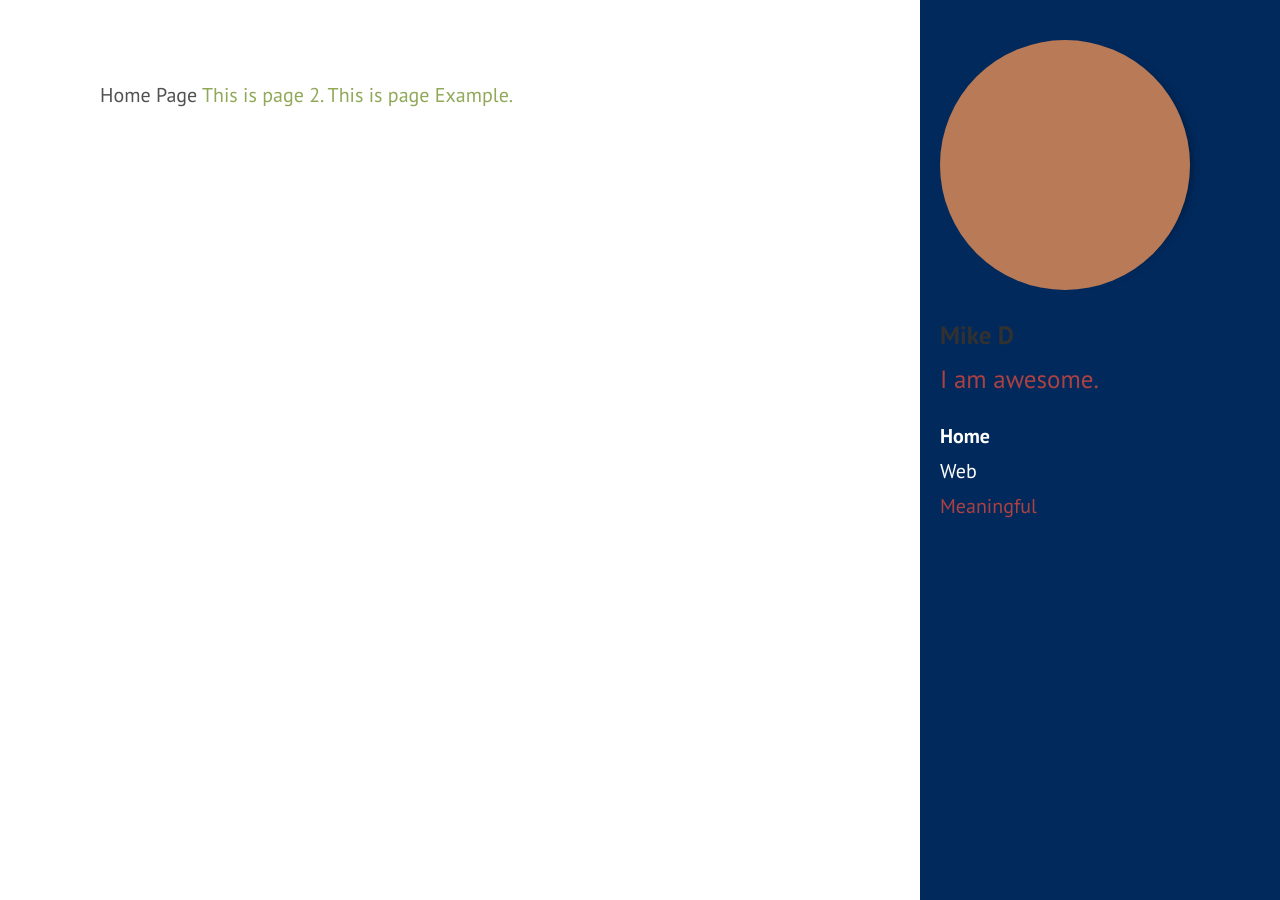
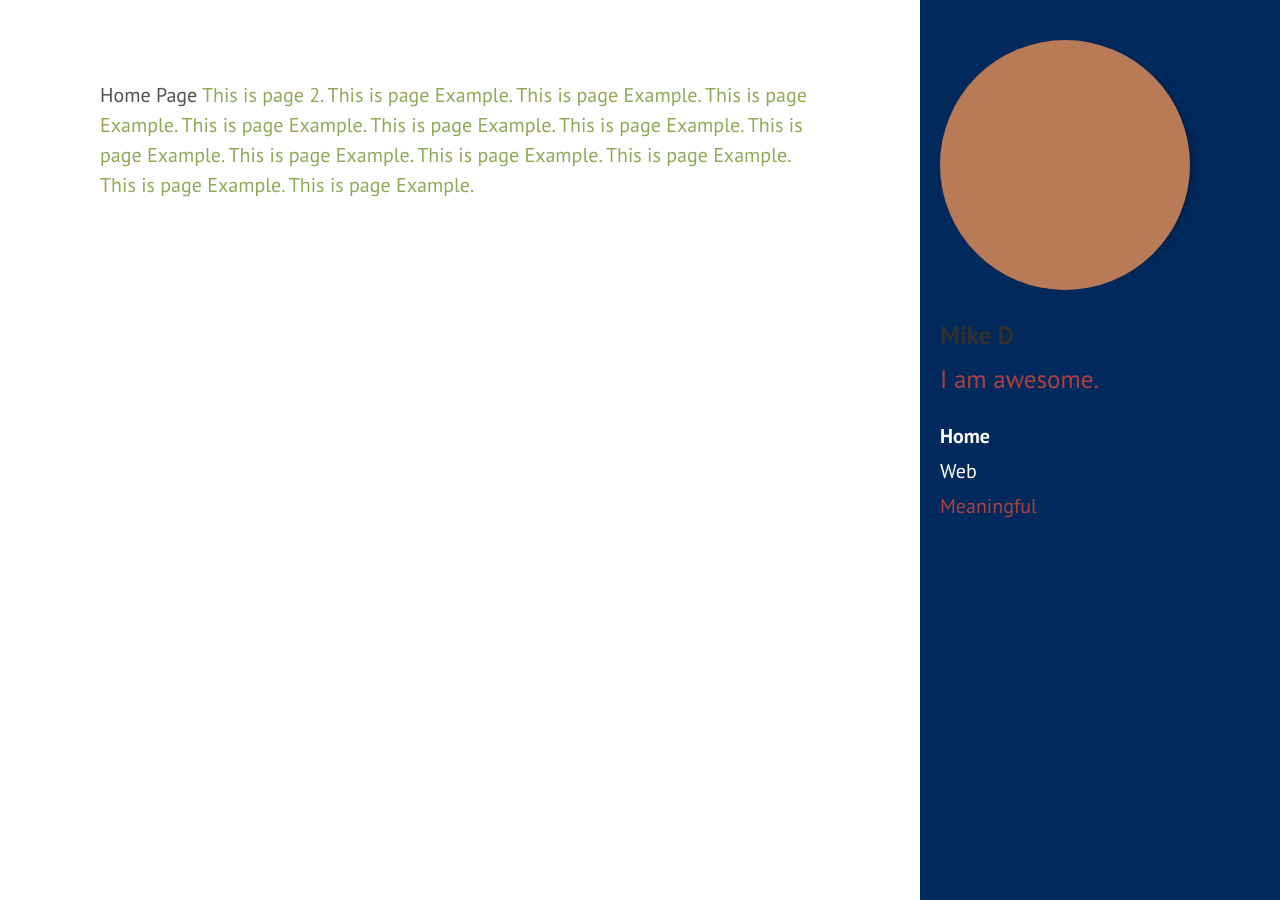
Before and after one commit to mike1d/mike1d.github.io, a Jekyll site: the page built from index.html, in a window 1280 px wide. Built offline with Jekyll 4.4.1, drawn with Linux system fonts in a browser that asks for light colours.

Commit message:
Update index.html

```diff
--- a/index.html
+++ b/index.html
@@ -6,4 +6,16 @@ title: Home
 Home Page
 
 <a href="example-content">This is page 2.</a>
+
 <a href="example">This is page Example.</a>
+<a href="/example">This is page Example.</a>
+<a href="example/">This is page Example.</a>
+<a href="/example/">This is page Example.</a>
+<a href="example.html">This is page Example.</a>
+<a href="/example.html">This is page Example.</a>
+<a href="example/index.html">This is page Example.</a>
+<a href="/example/index.html">This is page Example.</a>
+<a href="/example/index">This is page Example.</a>
+<a href="example/index">This is page Example.</a>
+<a href="/example/index/">This is page Example.</a>
+<a href="example/index/">This is page Example.</a>
```
